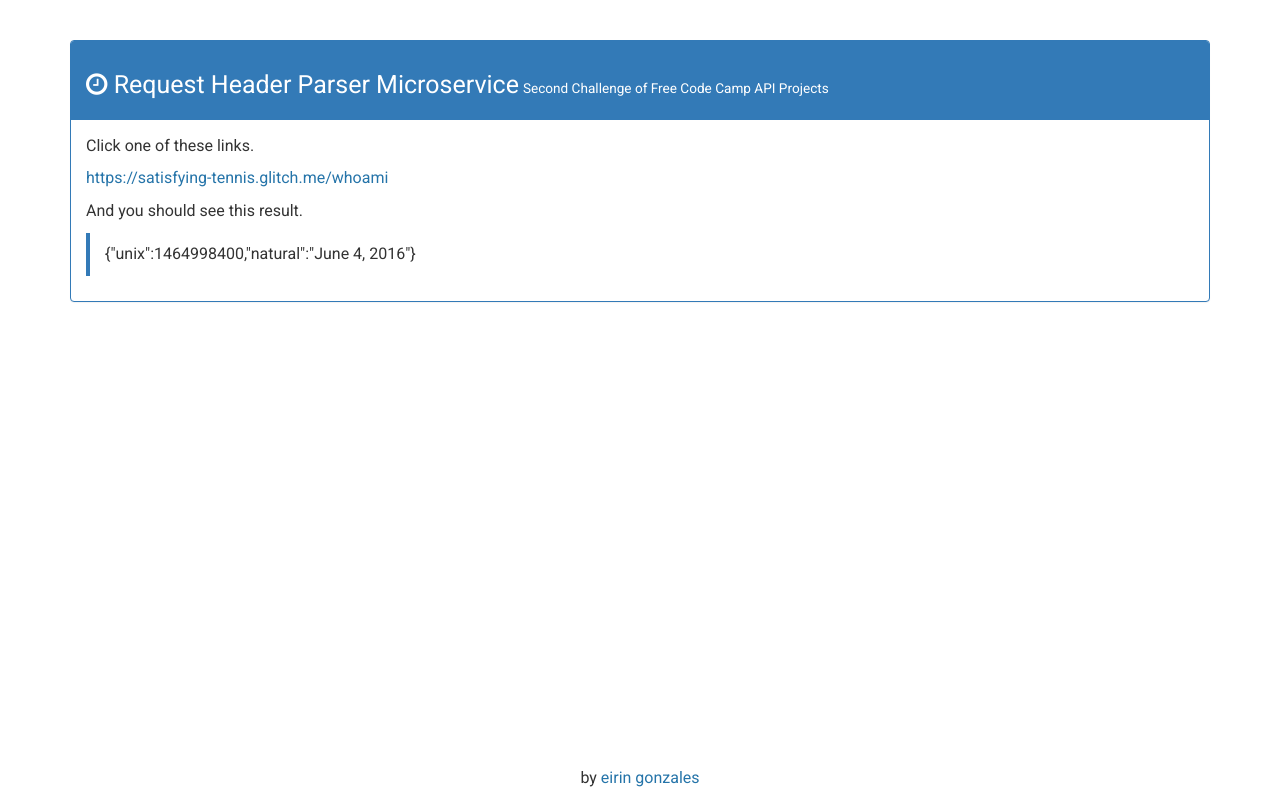
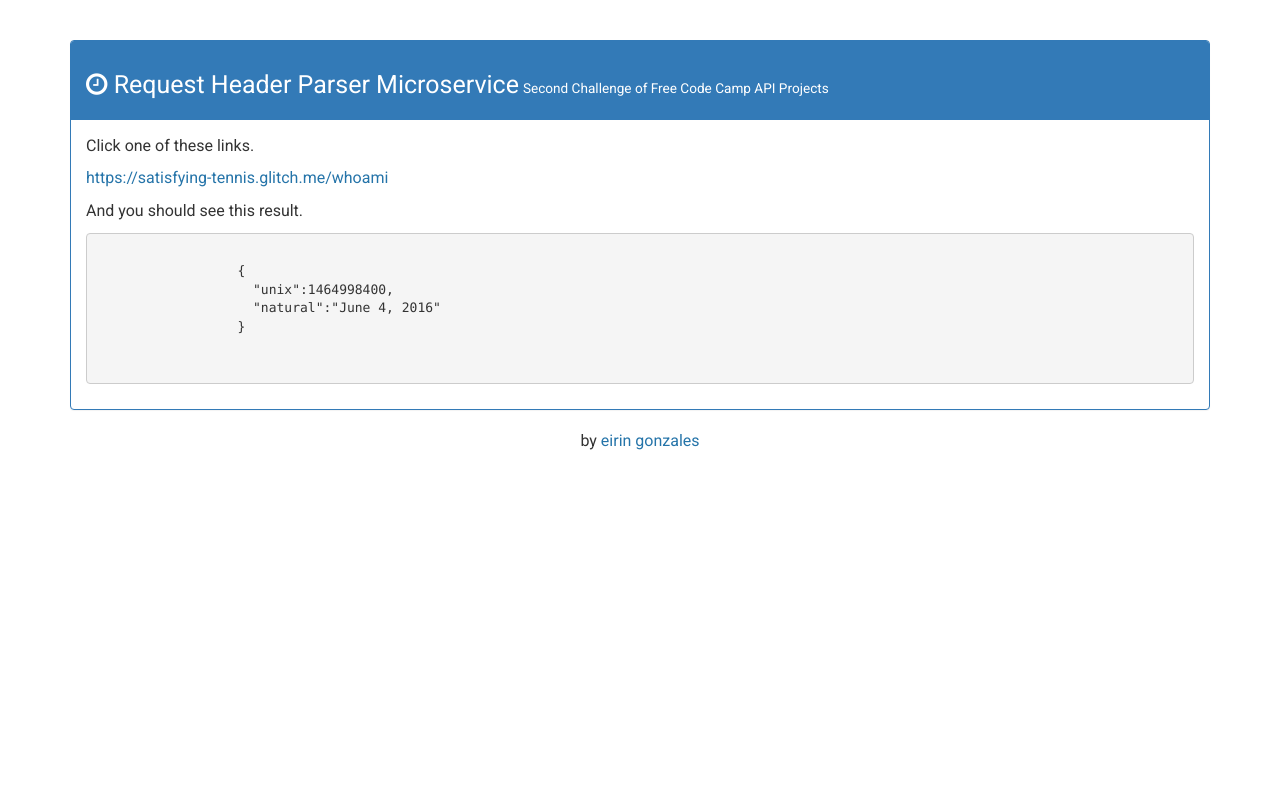
Before and after one commit to theproactivedev/header-parser, a website: page views/index.html in a window 1280 px wide. Drawn offline with nearby package versions, Linux system fonts and the light colour scheme.

Commit message:
Checkpoint

```diff
--- a/public/style.css
+++ b/public/style.css
@@ -28,19 +28,19 @@ a {
 	color: #2574A9;
 }
 
-.output p:last-of-type {
+/* .output p:last-of-type {
   border-left: 4px solid #337ab7;
   padding-left: 15px;
   padding-top: 10px;
   padding-bottom: 10px;
-}
+} */
 
-footer {
+/* footer {
   position: absolute;
   right: 0;
   left: 0;
   bottom: 0;
-}
+} */
 
 /****** Logo Div Styling ******/
 
--- a/views/index.html
+++ b/views/index.html
@@ -33,9 +33,14 @@
               <p>
                 And you should see this result.
               </p>
-              <p>
-                {"unix":1464998400,"natural":"June 4, 2016"}
-              </p>
+              <pre>
+                <code>
+                  {
+                    "unix":1464998400,
+                    "natural":"June 4, 2016"
+                  }
+                </code>
+              </pre>
             </div>
           </div>
         </div>
```
